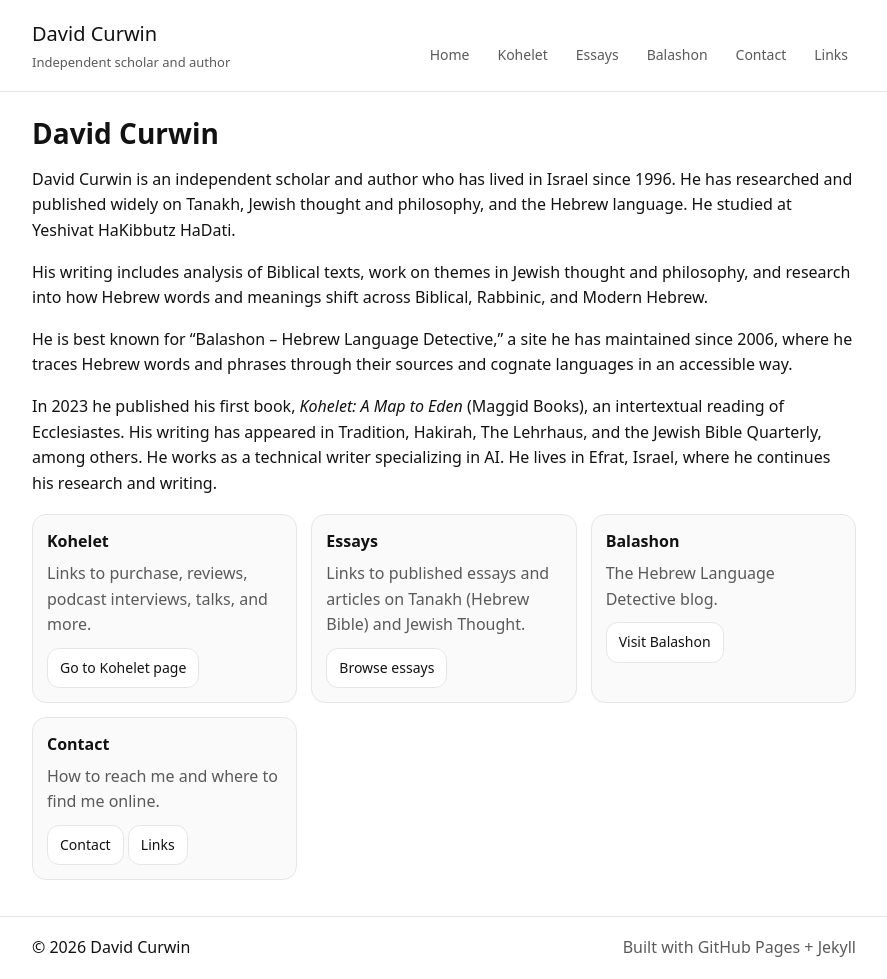
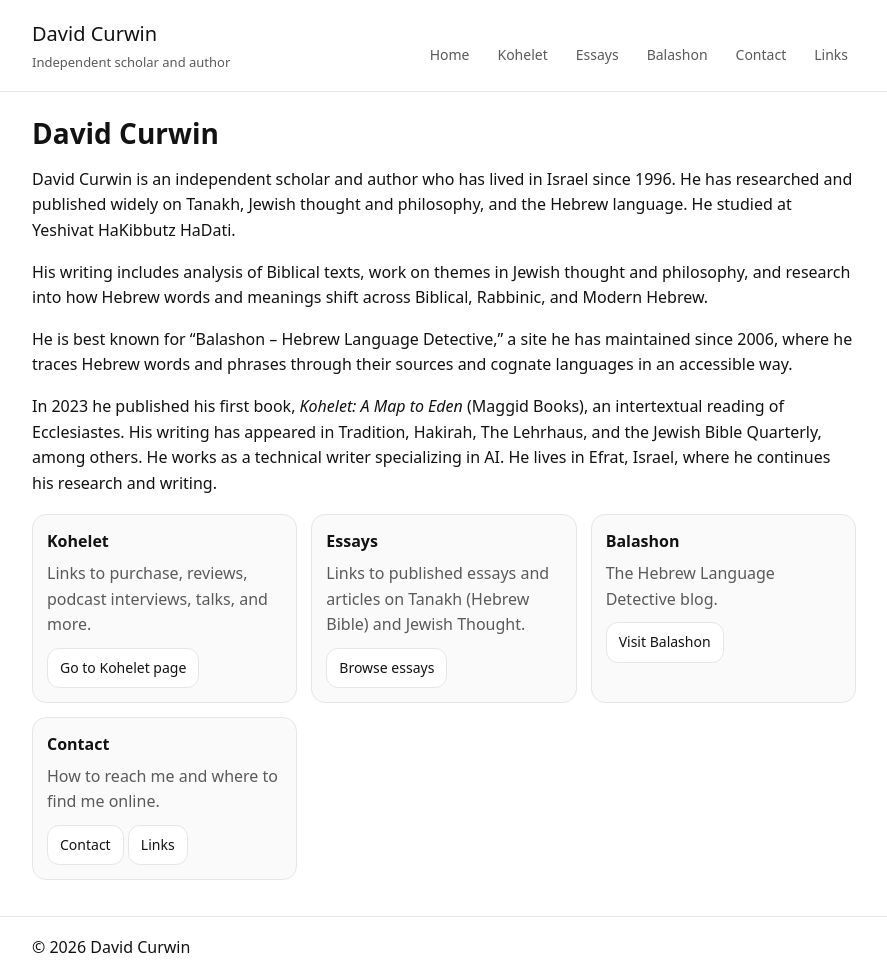
Before and after one commit to davidcurwin/davidcurwin.github.io, a Jekyll site: the page built from index.md, in a window 1280 px wide. Shown: the whole page, without its empty margins (196-1083 px from the left). Built offline with Jekyll 4.4.1, drawn with Linux system fonts in a browser that asks for light colours.

Commit message:
Remove footer text about GitHub Pages and Jekyll
Removed the footer text indicating the site was built with GitHub Pages and Jekyll.

```diff
--- a/_layouts/default.html
+++ b/_layouts/default.html
@@ -31,7 +31,6 @@
   <footer class="site-footer">
     <div class="wrap footer-inner">
       <div>© {{ 'now' | date: '%Y' }} {{ site.title }}</div>
-      <div class="muted">Built with GitHub Pages + Jekyll</div>
     </div>
   </footer>
 </body>
```
